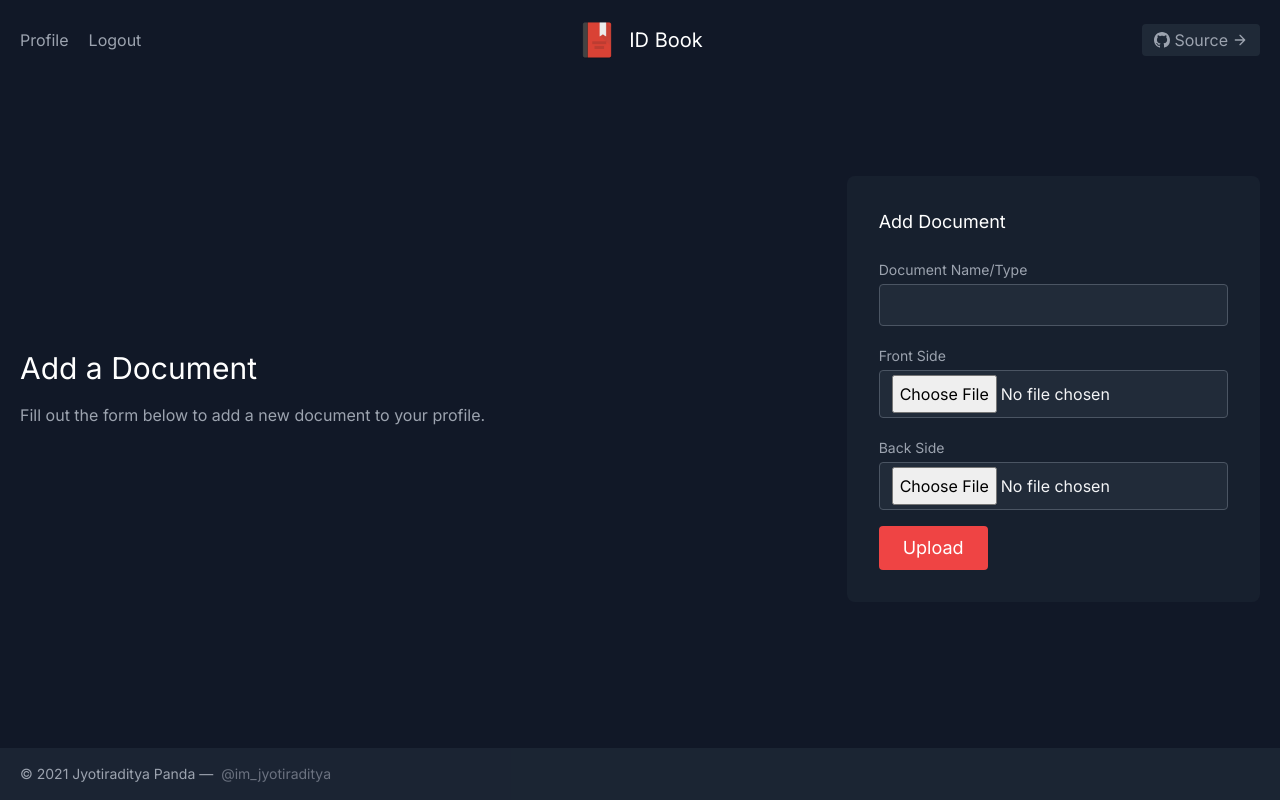
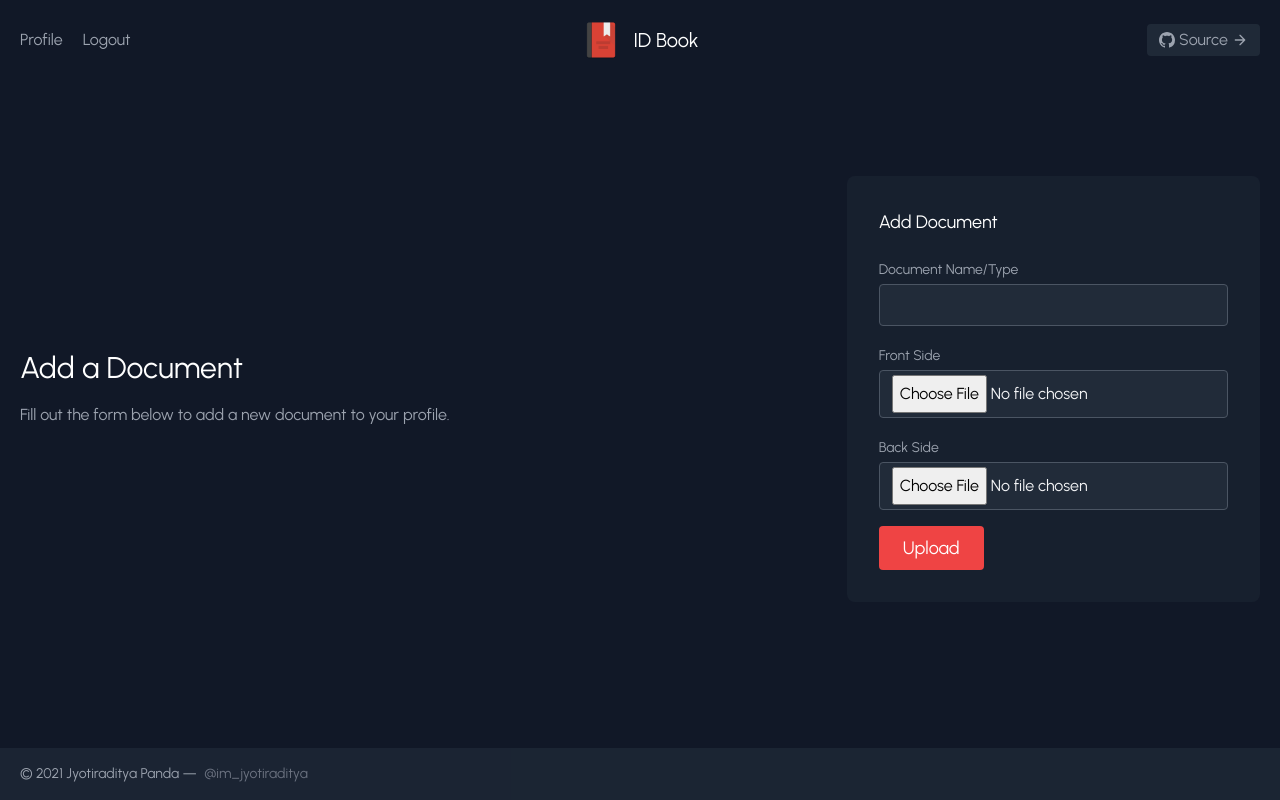
Before and after one commit to imjyotiraditya/ID-Book, a PHP site: page /add.php in a window 1280 px wide. Run offline with PHP 8.4, Linux system fonts and the light colour scheme; the visitor is signed in with stand-in values (Sample User, id 1); some libraries are stand-ins or nearby versions.

Commit message:
Switch to urbanist
Signed-off-by: Jyotiraditya Panda <jyotiraditya@aospa.co>

```diff
--- a/assets/css/styles.css
+++ b/assets/css/styles.css
@@ -1,7 +1,7 @@
-@import url('https://fonts.googleapis.com/css?family=Inter');
+@import url('https://fonts.googleapis.com/css?family=Urbanist');
 
 * {
-    font-family: 'Inter', sans-serif;
+    font-family: 'Urbanist', sans-serif;
 }
 
 footer {
```
